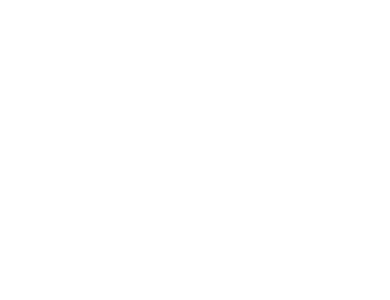
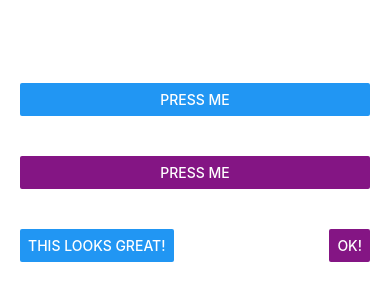
Before and after one commit to thaohoangvn/learn-react, a React Native app: screen / in a window 390 px wide. Shown: the part 250-550 px from the top of the page. Built offline with nearby package versions, Linux system fonts and the light colour scheme.

Commit message:
[f] Basic Buttons

```diff
--- a/App.js
+++ b/App.js
@@ -1,20 +1,40 @@
 import React, { Component } from 'react';
-import { AppRegistry, TextInput, Text, View } from 'react-native';
+import { Alert, Button, StyleSheet, View } from 'react-native';
 
-export default class PizzaTranslator extends Component {
-  constructor(props) {
-    super(props);
-    this.state = {text: ''};
+export default class ButtonBasics extends Component {
+  _onPressButton() {
+    Alert.alert("You've tapped the button");
   }
 
   render() {
-    return (
-      <View style={{padding: 10}}>
-        <TextInput style={{height: 40}} placeHolder="Type here to translate!" onChangeText={(text) => {this.setState({text})}}></TextInput>
-        <Text style={{padding: 10, fontSize: 42}}>
-          { this.state.text.split(' ').map((word) => word && '🍕').join('') }
-        </Text>
+    return(
+      <View style={styles.container}>
+        <View style={styles.buttonContainer}>
+          <Button onPress={this._onPressButton} title="Press Me"></Button>
+        </View>
+        <View style={styles.buttonContainer}>
+          <Button onPress={this._onPressButton} title="Press Me" color="#841584"></Button>
+        </View>
+        <View style={styles.alternativeLayoutButtonContainer}>
+          <Button onPress={this._onPressButton} title="This looks great!"></Button>
+          <Button onPress={this._onPressButton} title="OK!" color="#841584"></Button>
+        </View>
       </View>
     );
   }
 }
+
+const styles = StyleSheet.create({
+  container: {
+    flex: 1,
+    justifyContent: 'center',
+  },
+  buttonContainer: {
+    margin: 20,
+  },
+  alternativeLayoutButtonContainer: {
+    margin: 20,
+    flexDirection: 'row',
+    justifyContent: 'space-between',
+  }
+})
```
